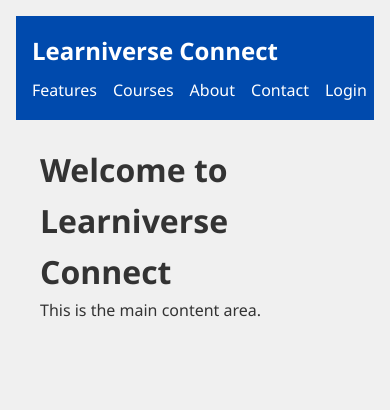
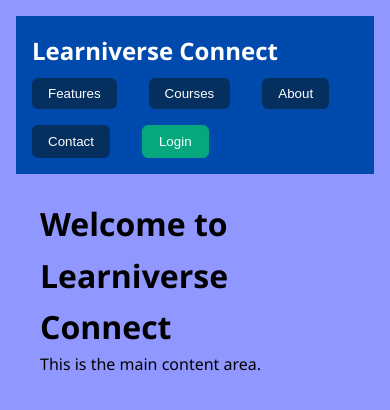
Before and after one commit to wkhaddon/Group13-AppdevAndWebtech, a React (Vite) app in the folder frontend/learniverse-connect/: page / in a window 390 px wide. Shown: the top 410 px of the page. Built offline with nearby package versions, Linux system fonts and the light colour scheme.

Commit message:
Added @media selector for dark mode

```diff
--- a/frontend/learniverse-connect/src/components/Header.jsx
+++ b/frontend/learniverse-connect/src/components/Header.jsx
@@ -2,12 +2,12 @@ function Header() {
     return (
         <header className="header">
             <h2>Learniverse Connect</h2>
-            <nav>
-                <a href='#'>Features</a>
-                <a href='#'>Courses</a>
-                <a href='#'>About</a>
-                <a href='#'>Contact</a>
-                <a href='#'>Login</a>
+            <nav className="nav-buttons">
+                <button>Features</button>
+                <button>Courses</button>
+                <button>About</button>
+                <button>Contact</button>
+                <button className="login-btn">Login</button>
             </nav>
         </header>
     );
--- a/frontend/learniverse-connect/src/styles/main.css
+++ b/frontend/learniverse-connect/src/styles/main.css
@@ -12,6 +12,8 @@ body {
     color: var(--text-color);
     line-height: 1.6;
     padding: 1rem;
+
+    transition: background-color var(--transition-speed) ease, color var(--transition-speed) ease;
 }
 
 .app-container {
@@ -29,10 +31,34 @@ body {
     align-items: center;
 }
 
-.header nav a {
-    margin-left: 1rem;
-    color: white;
-    text-decoration: none;
+.nav-buttons {
+    display: flex;
+    gap: 1rem;
+    flex-wrap: wrap;
+}
+
+.nav-buttons button {
+    background-color: var(--button-bg);
+    color: var(--button-text);
+    border: none;
+    padding: 0.5rem 1rem;
+    border-radius: var(--border-radius);
+    cursor: pointer;
+    transition: background-color var(--transition-speed) ease;
+}
+
+.nav-buttons button:hover {
+    background-color: var(--button-hover-bg);
+}
+
+.nav-buttons .login-btn {
+    background-color: var(--login-bg);
+    color: var(--login-text);
+    border: 1px solid var(--login-border);
+}
+
+.nav-buttons .login-btn:hover {
+    background-color: var(--login-hover-bg);
 }
 
 .main-content {
@@ -51,7 +77,7 @@ body {
         margin-top: 0.5rem;
     }
 
-    .header nav a {
+    .header nav button {
         margin-left: 0;
         margin-right: 1rem;
     }
--- a/frontend/learniverse-connect/src/styles/variables.css
+++ b/frontend/learniverse-connect/src/styles/variables.css
@@ -1,7 +1,47 @@
 :root {
-    --primary-color: #004aad;
-    --accent-color: #ff4081;
-    --background-color: #f0f0f0;
-    --text-color: #333333;
-    --font-family: 'Segoe UI', sans-serif;
+	/* Core theme colors */
+	--primary-color: #004aad;
+	--accent-color: #06a77d;
+	--tertiary-color: #d6c67a;
+	--background-color: #9097ff;
+	--text-color: #333333;
+
+	/* Font */
+	--font-family: 'Segoe UI', sans-serif;
+	--text-color: black;
+
+	/* Button colors */
+	--button-bg: #052F5F;
+	--button-text: white;
+	--button-hover-bg: #e63e75;
+
+	/* Login button */
+	--login-bg: #06A77D;
+	--login-text: white;
+	--login-border: #06A77D;
+	--login-hover-bg: #eaeaea;
+
+	/* Other */
+	--border-radius: 6px;
+	--transition-speed: 0.3s;
 }
+
+/* Dark mode */
+@media (prefers-color-scheme: dark) {
+	:root {
+		--background-color: #101622; /* deep navy blue tint */
+		--text-color: #e0e6f0;       /* soft light gray-blue */
+		--primary-color: #004aad;    /* vibrant, readable blue */
+		--accent-color: #06a77d;     /* bright teal */
+		--tertiary-color: #d6c67a;
+
+		--button-bg: #1a1f2b; /* bluish-gray button bg */
+		--button-text: white;
+		--button-hover-bg: #283553;
+
+		--login-bg: #06A77D;         /* bluish-gray login button bg */
+		--login-text: white;
+		--login-border: #06A77D;
+		--login-hover-bg: #0cd39e;
+	}
+}
```
